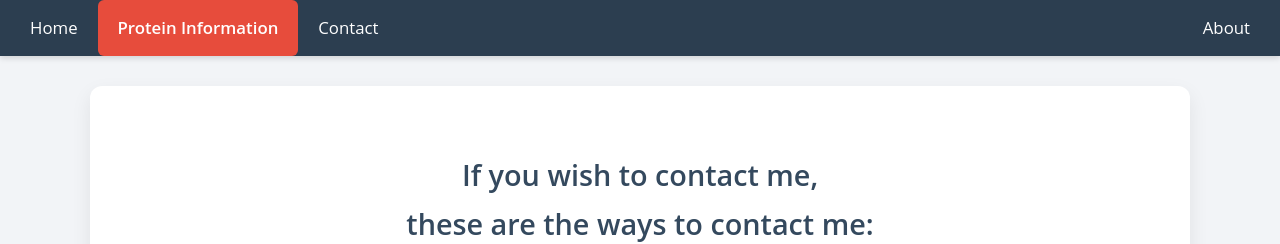
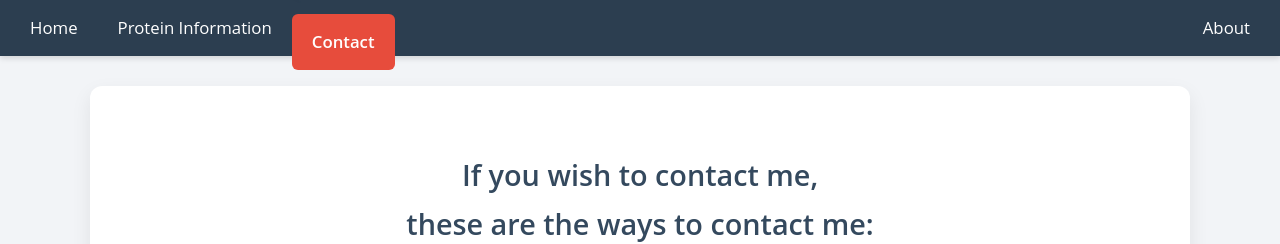
Before and after one commit to SillyNika/SillyNika.github.io, a plain HTML site: page Contact.html in a window 1280 px wide. Shown: the top 244 px of the page. Drawn offline with Linux system fonts and the light colour scheme.

Commit message:
Fix HTML formatting and ensure proper structure

```diff
--- a/Contact.html
+++ b/Contact.html
@@ -11,8 +11,8 @@
    <nav class="main-nav">
   <ul>
     <li><a href="index.html">Home</a></li>
-    <li><a class="active" href="protein.html">Protein Information</a></li>
-    <li><a href="Contact.html">Contact</a></li>
+    <li><a href="protein.html">Protein Information</a></li>
+    <li><<a class="active" href="Contact.html">Contact</a></li>
     <li class="float-right"><a href="about.html">About</a></li>
   </ul>
 </nav>
@@ -34,4 +34,5 @@
 
     <h1>Discord:</h1>
     <h2>wadecuh</h2>
+
     </div>
```
